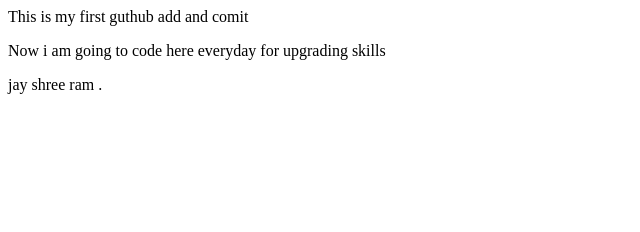
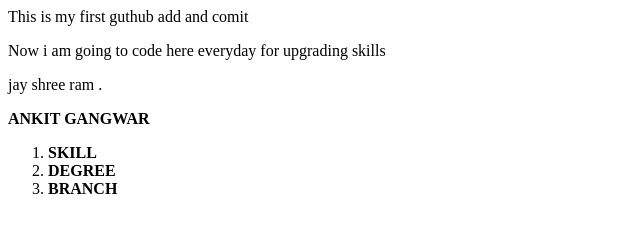
Before and after one commit to ankit-gangwar-developer/first-repository, a plain HTML site: page index.html in a window 1280 px wide. Shown: the whole page, without its empty margins (0-640 px from the left). Drawn offline with Linux system fonts and the light colour scheme.

Commit message:
some paragraph kiye hain

```diff
--- a/index.html
+++ b/index.html
@@ -1,3 +1,9 @@
 <p>This is my first guthub add and comit </p>
 <p>Now i am going to code here everyday for upgrading skills </p>
 <P>jay shree ram . </P>
+<b>ANKIT GANGWAR </b>
+<OL>
+    <LI><B>SKILL</B></LI>
+    <LI><B>DEGREE</B></LI>
+    <LI><B>BRANCH</B></LI>
+</OL>
```
